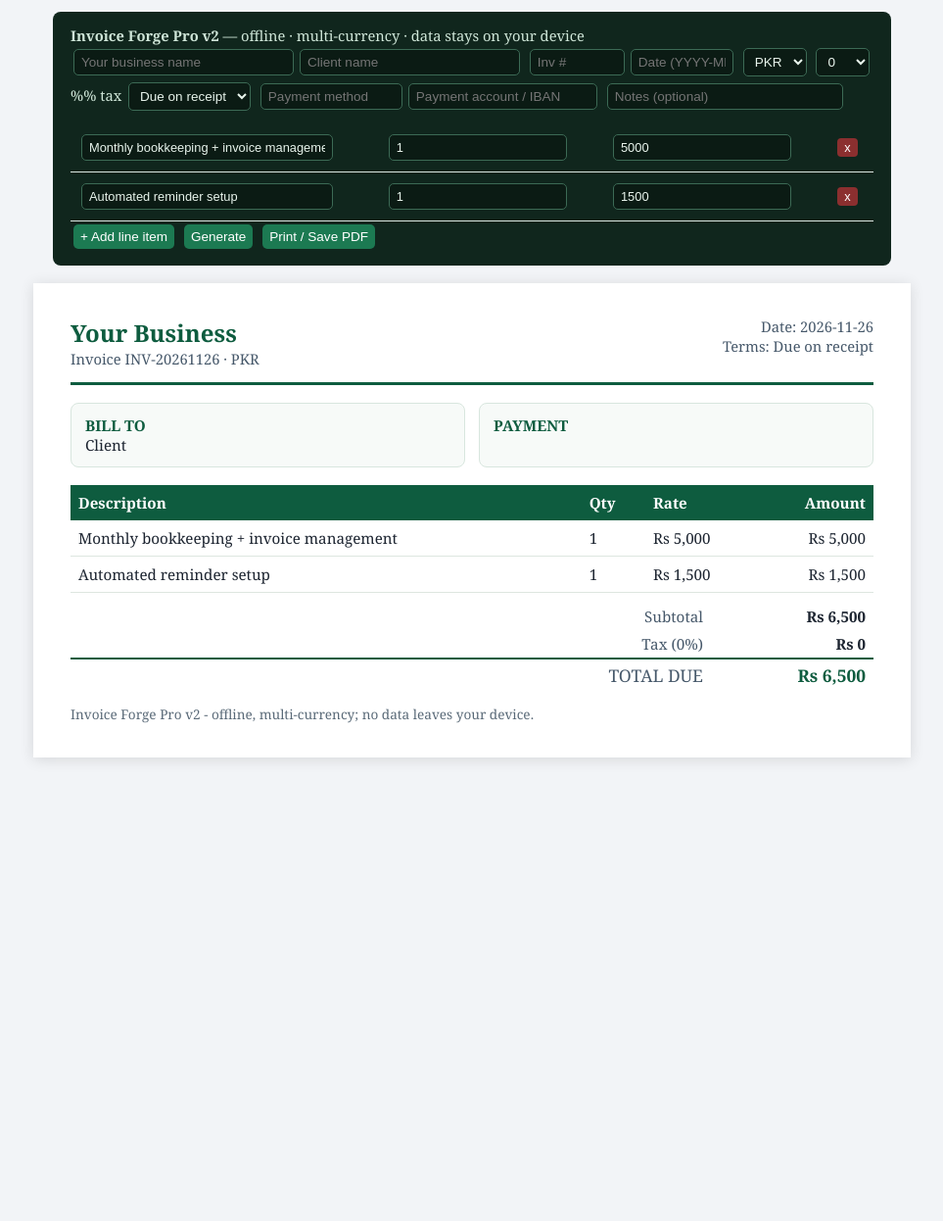
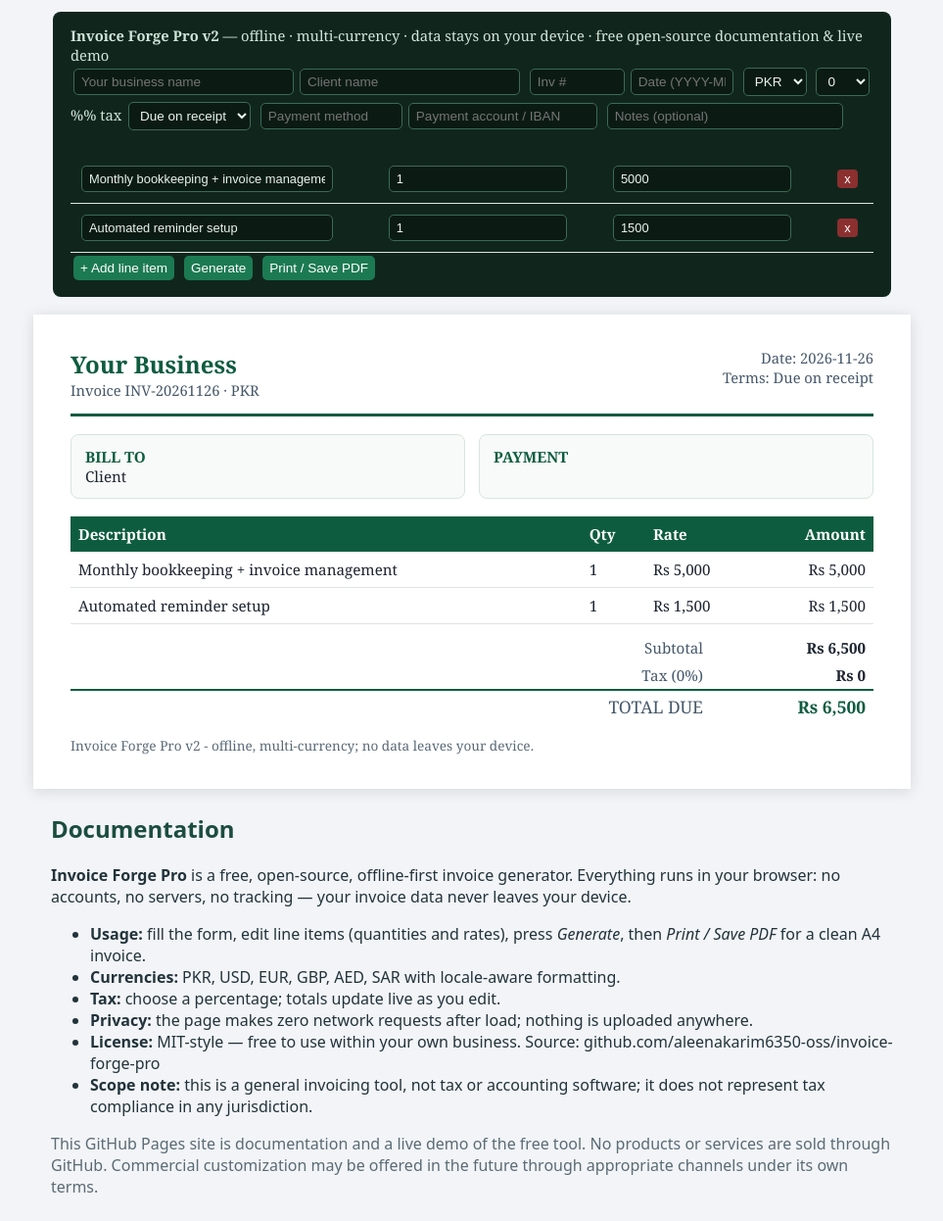
Before and after one commit to aleenakarim6350-oss/invoice-forge-pro, a plain HTML site: page index.html in a window 1280 px wide. Shown: the whole page at 98% size, without its empty margins (158-1121 px from the left). Before the commit the page ends 800 px from the top, so only its background shows below. Drawn offline with Linux system fonts and the light colour scheme.

Commit message:
MC40 section5: compliant docs/demo repositioning + live totals v2.3; commercial CTA removed per Pages terms

```diff
--- a/index.html
+++ b/index.html
@@ -1,6 +1,6 @@
 <!DOCTYPE html><html lang="en"><head><meta charset="utf-8">
 <meta name="viewport" content="width=device-width,initial-scale=1">
-<title>Invoice Forge Pro v2 — multi-currency</title>
+<title>Invoice Forge Pro v2.3 — multi-currency</title>
 <style>
 body{font-family:Georgia,serif;background:#f2f4f7;margin:0;color:#1c2430}
 .sheet{max-width:820px;margin:18px auto;background:#fff;padding:34px 38px;box-shadow:0 2px 14px rgba(0,0,0,.12)}
@@ -26,16 +26,16 @@ td{border-bottom:1px solid #dde6e0;padding:8px}
 </style></head><body>
 <div class="controls">
 <b>Invoice Forge Pro v2</b> — offline &middot; multi-currency &middot; data stays on your device
-<br><input id="biz" size="24" placeholder="Your business name"><input id="cli" size="24" placeholder="Client name">
+ &middot; free open-source documentation &amp; live demo<br><input id="biz" size="24" placeholder="Your business name"><input id="cli" size="24" placeholder="Client name">
 <input id="inv" size="8" placeholder="Inv #"><input id="date" size="9" placeholder="Date (YYYY-MM-DD)">
-<select id="cur"><option>PKR</option><option>USD</option><option>EUR</option><option>GBP</option><option>AED</option><option>SAR</option></select>
-<select id="taxpct"><option>0</option><option>5</option><option>7.5</option><option>13</option><option>16</option><option>18</option><option>20</option></select>%% tax
-<select id="terms"><option>Due on receipt</option><option>Net 7</option><option>Net 15</option><option>Net 30</option></select>
+<select id="cur" onchange="recalc()"><option>PKR</option><option>USD</option><option>EUR</option><option>GBP</option><option>AED</option><option>SAR</option></select>
+<select id="taxpct" onchange="recalc()"><option>0</option><option>5</option><option>7.5</option><option>13</option><option>16</option><option>18</option><option>20</option></select>%% tax
+<select id="terms" onchange="recalc()"><option>Due on receipt</option><option>Net 7</option><option>Net 15</option><option>Net 30</option></select>
 <input id="pay" size="14" placeholder="Payment method"><input id="payacc" size="20" placeholder="Payment account / IBAN">
 <input id="notes" size="26" placeholder="Notes (optional)">
-<div id="items"></div>
+<div id="livetotals" style="padding:6px 0;color:#1b4d3e;font-size:.95em"></div><div id="items"></div>
 <button onclick="addItem()">+ Add line item</button>
-<button onclick="go()">Generate</button> <button onclick="window.print()">Print / Save PDF</button>
+<button onclick="go();recalc()">Generate</button> <button onclick="window.print()">Print / Save PDF</button>
 </div>
 <div class="sheet" id="sheet"></div>
 <script>
@@ -47,8 +47,15 @@ function addItem(d,q,r){ITEMS.push({d:d||'',q:q||1,r:r||0});drawItems()}
 function rmItem(i){ITEMS.splice(i,1);drawItems()}
 function drawItems(){
  var h='<table>';
- ITEMS.forEach(function(it,i){h+='<tr class="itemrow"><td><input size="30" placeholder="Item description" value="'+esc(it.d)+'" onchange="ITEMS['+i+'].d=this.value"></td><td><input size="3" type="number" value="'+it.q+'" onchange="ITEMS['+i+'].q=+this.value"></td><td><input size="8" type="number" value="'+it.r+'" onchange="ITEMS['+i+'].r=+this.value"></td><td><button onclick="rmItem('+i+')">x</button></td></tr>'});
+ ITEMS.forEach(function(it,i){h+='<tr class="itemrow"><td><input size="30" placeholder="Item description" value="'+esc(it.d)+'" onchange="ITEMS['+i+'].d=this.value"></td><td><input size="3" type="number" value="'+it.q+'" onchange="ITEMS['+i+'].q=Math.max(0,+this.value||0);recalc()"></td><td><input size="8" type="number" value="'+it.r+'" onchange="ITEMS['+i+'].r=Math.max(0,+this.value||0);recalc()"></td><td><button onclick="rmItem('+i+')">x</button></td></tr>'});
  document.getElementById('items').innerHTML=h+'</table>';
+}
+function recalc(){
+ var taxp=+document.getElementById('taxpct').value,sub=0;
+ ITEMS.forEach(function(it){if(!it.d)return;sub+=it.q*it.r});
+ var tax=sub*taxp/100,grand=sub+tax,c=document.getElementById('cur').value;
+ var el=document.getElementById('livetotals');
+ if(el)el.innerHTML='<b>Live:</b> Subtotal '+fmt(sub,c)+' &middot; Tax '+fmt(tax,c)+' &middot; Total '+fmt(grand,c);
 }
 function go(){
  var c=document.getElementById('cur').value,
@@ -74,4 +81,24 @@ function go(){
  '<div class="note">'+(notes?esc(notes)+'<br>':'')+'Invoice Forge Pro v2 - offline, multi-currency; no data leaves your device.</div>';
 }
 addItem('Monthly bookkeeping + invoice management',1,5000);addItem('Automated reminder setup',1,1500);go();
-</script></body></html>
+</script>
+<section id="docs" style="max-width:860px;margin:24px auto;font-family:system-ui;color:#22333b">
+<h2 style="color:#1b4d3e">Documentation</h2>
+<p><b>Invoice Forge Pro</b> is a free, open-source, offline-first invoice generator. Everything runs in your
+browser: no accounts, no servers, no tracking — your invoice data never leaves your device.</p>
+<ul>
+<li><b>Usage:</b> fill the form, edit line items (quantities and rates), press <i>Generate</i>, then
+<i>Print / Save PDF</i> for a clean A4 invoice.</li>
+<li><b>Currencies:</b> PKR, USD, EUR, GBP, AED, SAR with locale-aware formatting.</li>
+<li><b>Tax:</b> choose a percentage; totals update live as you edit.</li>
+<li><b>Privacy:</b> the page makes zero network requests after load; nothing is uploaded anywhere.</li>
+<li><b>License:</b> MIT-style — free to use within your own business. Source:
+github.com/aleenakarim6350-oss/invoice-forge-pro</li>
+<li><b>Scope note:</b> this is a general invoicing tool, not tax or accounting software; it does not
+represent tax compliance in any jurisdiction.</li>
+</ul>
+<p style="color:#5a6b75">This GitHub Pages site is documentation and a live demo of the free tool.
+No products or services are sold through GitHub. Commercial customization may be offered in the future
+through appropriate channels under its own terms.</p>
+</section>
+</body></html>
```
